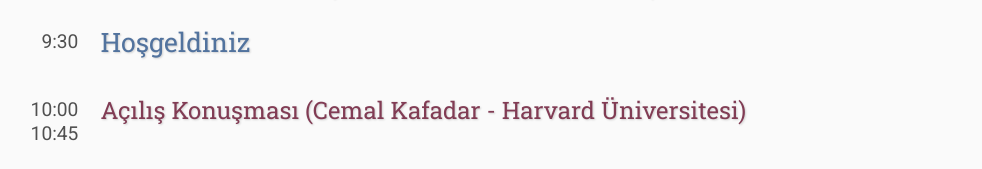
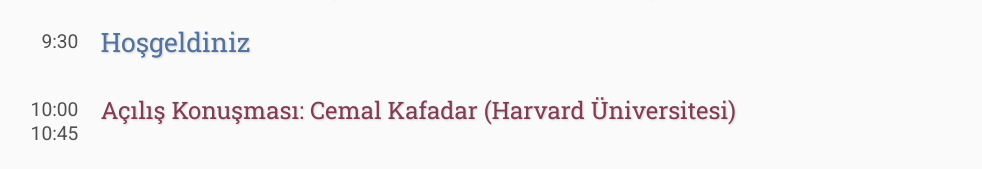
Before and after one commit to dusunen-sehir/dusunen-sehir.github.io, a plain HTML site: page index.html in a window 1280 px wide. Shown: the part 1493-1662 px from the top of the page, without its empty margins (147-1129 px from the left). Drawn offline with Linux system fonts and the light colour scheme.

Commit message:
Update index.html

```diff
--- a/index.html
+++ b/index.html
@@ -88,7 +88,7 @@
                     10:00 10:45
                 </td>
                 <td class="title">
-                    Açılış Konuşması (Cemal Kafadar - Harvard Üniversitesi)
+                    Açılış Konuşması: Cemal Kafadar (Harvard Üniversitesi)
                 </td>
             </tr>
         </table>
```
